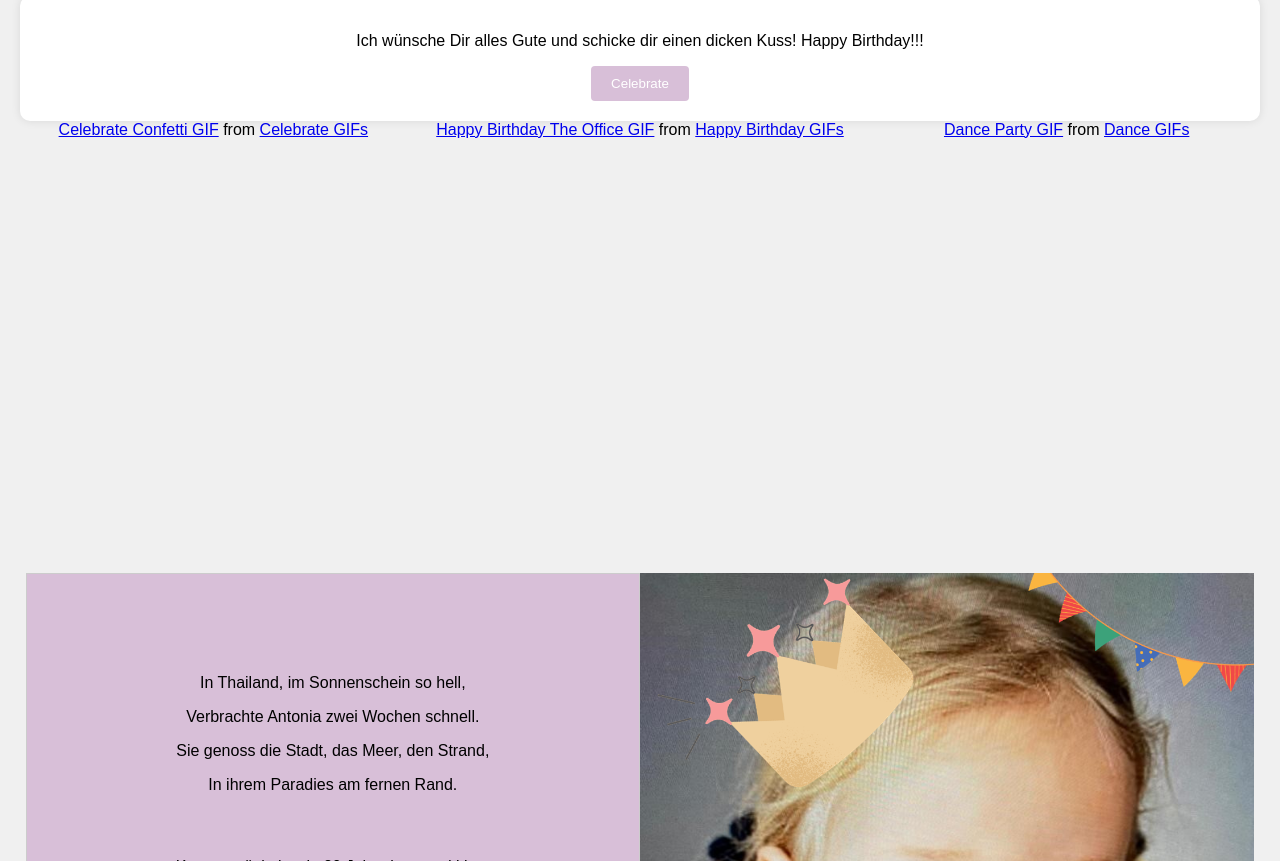
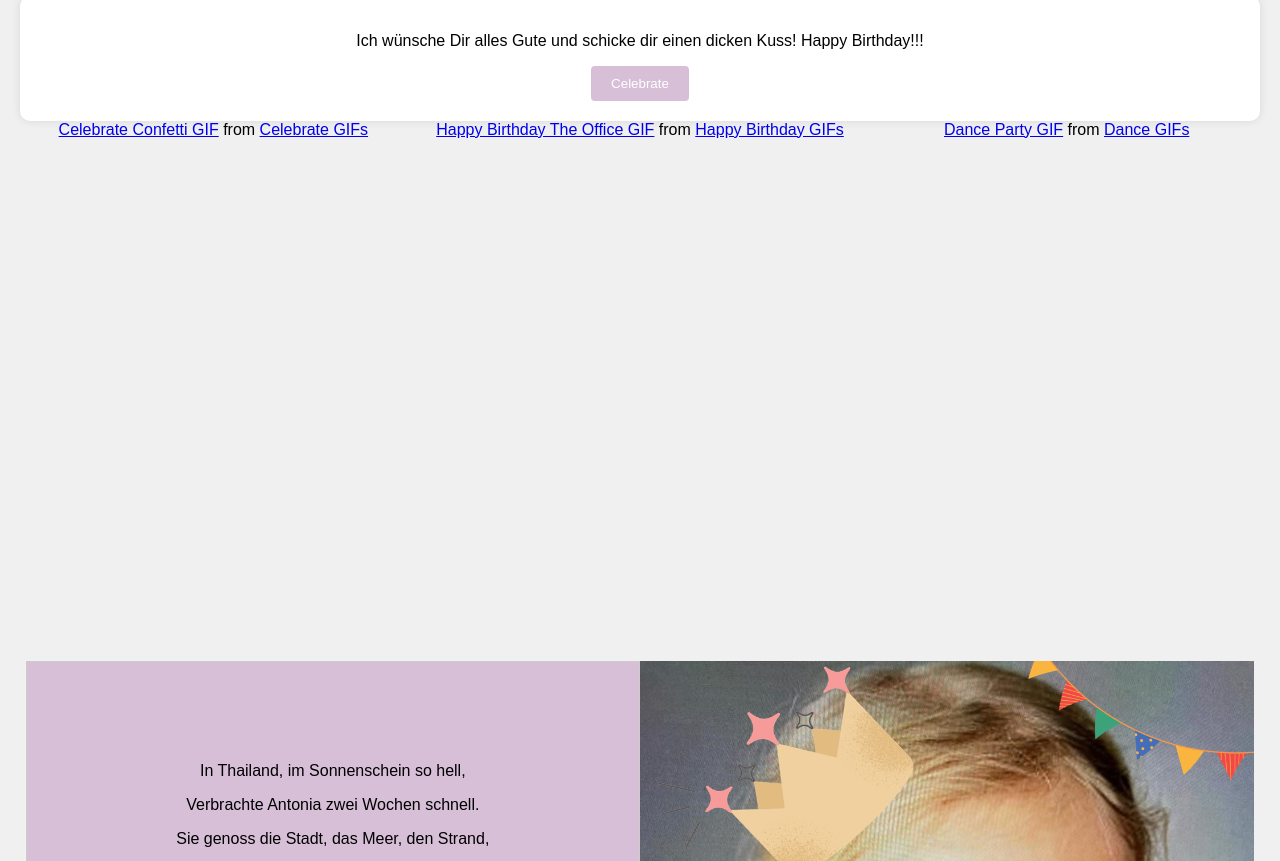
Before and after one commit to clemhunter/clemhunter.github.io, a plain HTML site: page index.html in a window 1280 px wide. Shown: the part 494-1355 px from the top of the page. Drawn offline with Linux system fonts and the light colour scheme; a script that the page names is missing.

Commit message:
Add files via upload

```diff
--- a/styles/style.css
+++ b/styles/style.css
@@ -94,7 +94,7 @@ header {
     display: flex;
     justify-content: center;
     align-items: stretch;  /* Ensure each container stretches to the same height */
-    min-height: 54vh;
+    min-height: 520px;
 	padding-bottom: 20px;
 }
 
```
